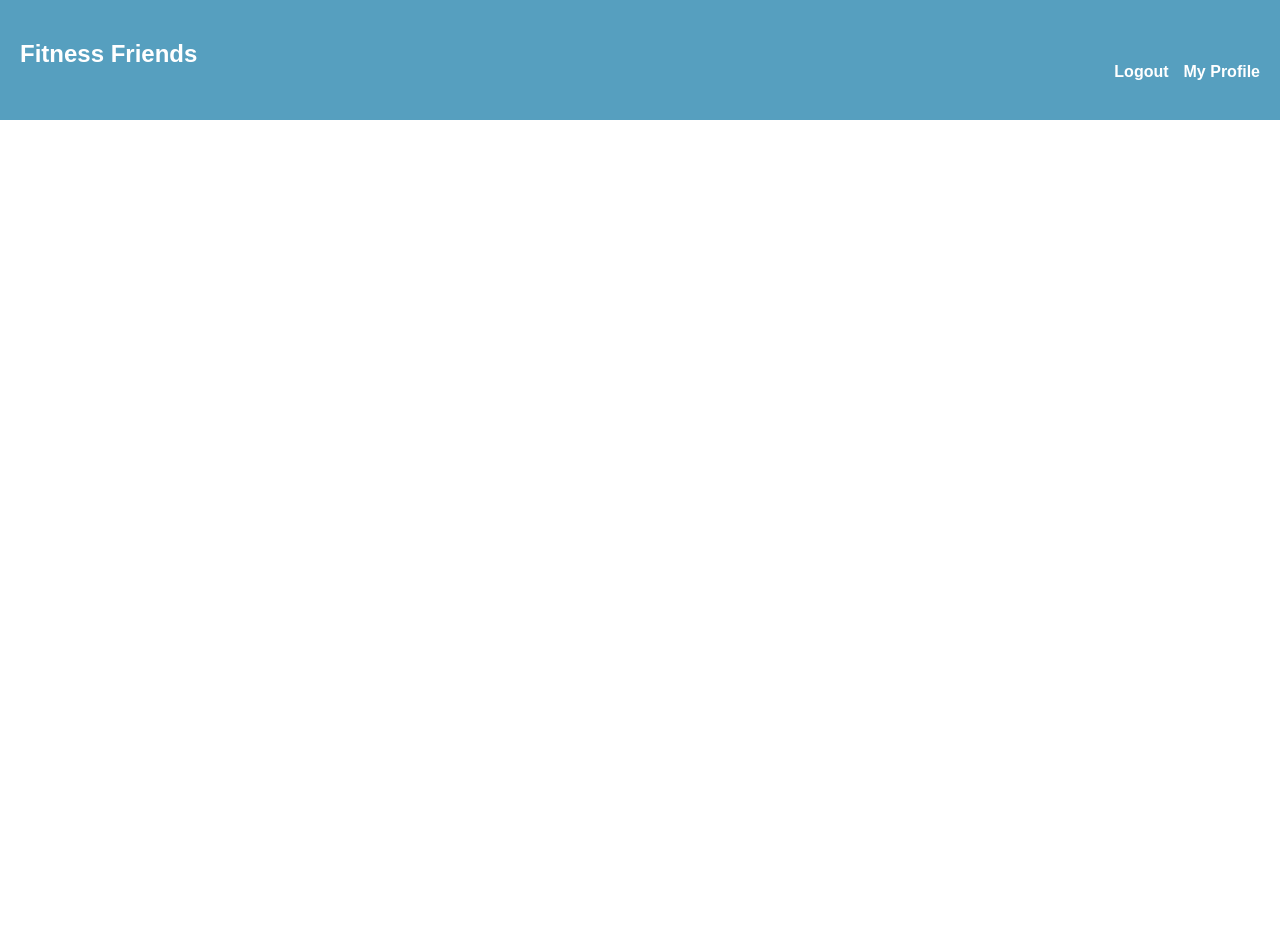
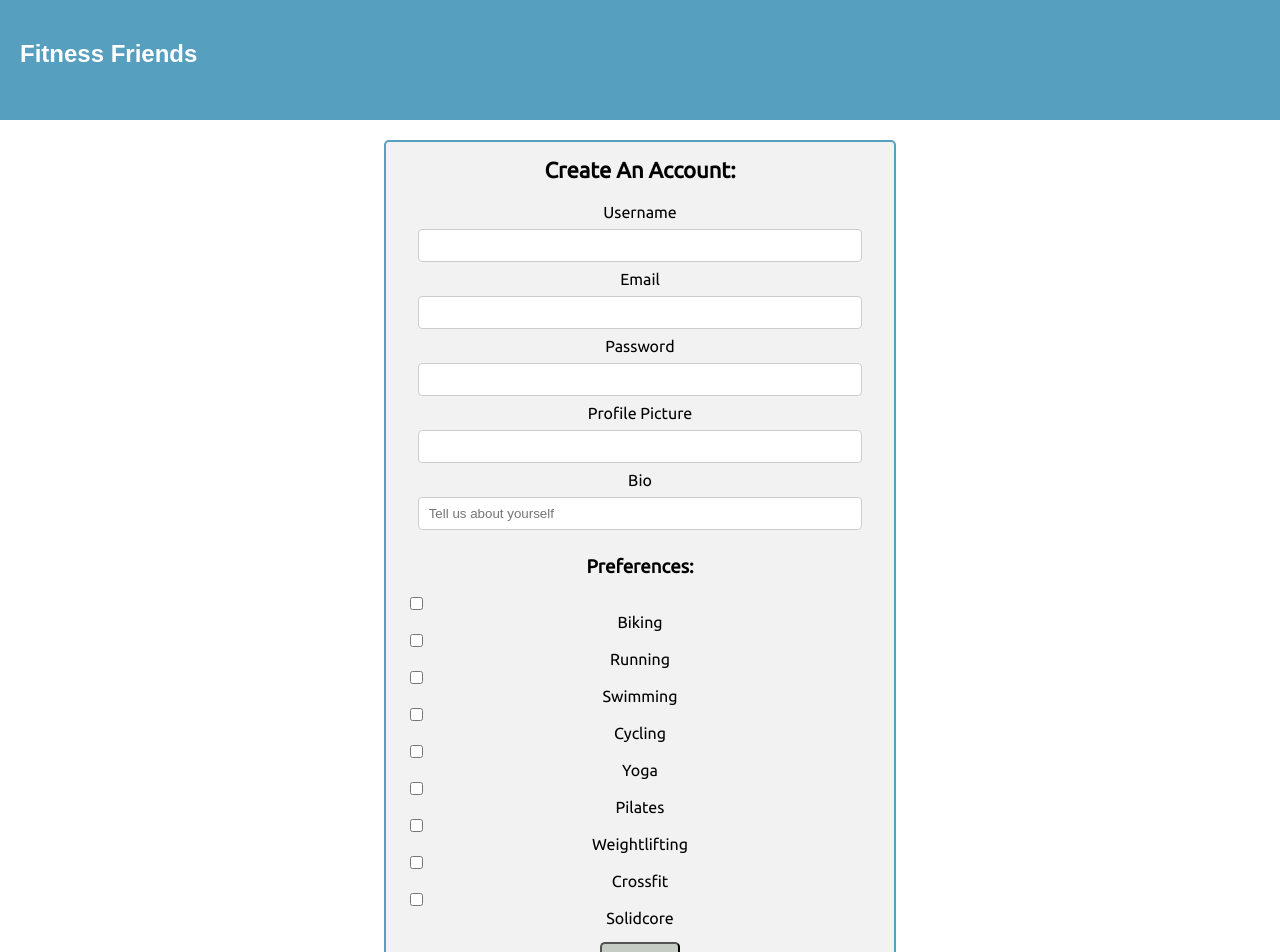
Before and after one commit to lenelow/fitness-friends, a React (Create React App) app: page /signup in a window 1280 px wide. Shown: the top 952 px of the page. Before the commit the page ends 800 px from the top, so only its background shows below. Built offline with nearby package versions, Linux system fonts and the light colour scheme; a web font is replaced by a local one.

Commit message:
styling signup page

```diff
--- a/src/components/App.js
+++ b/src/components/App.js
@@ -4,6 +4,7 @@ import Welcome from './Welcome'
 import Profile from './Profile'
 import Login from './Login'
 import { Route, Link } from 'react-router-dom'
+import SignUp from './SignUp'
 import axios from 'axios'
 
 class App extends Component {
@@ -91,6 +92,11 @@ class App extends Component {
             exact
             component={Login}
           />
+          <Route
+            path='/signup'
+            exact
+            component={SignUp}
+          />
         </main>
       </div>
     )
--- a/src/components/FriendList.css
+++ b/src/components/FriendList.css
@@ -6,8 +6,8 @@
     margin: 0 15px 15px 15px;
 }
 
-.friendList {
-    padding-top: -10px;
+.friend {
+    padding-left: 0;
 }
 
 .myFriends {
--- a/src/components/Login.css
+++ b/src/components/Login.css
@@ -17,7 +17,6 @@
     margin-top: 8px;
     margin-bottom: 8px;
     border-radius: 5px;
-    background-color: #B1BDAF;
     background: rgba(177, 189, 175, 0.7);
 }
 
@@ -25,6 +24,10 @@
     background-color: #737A71;
 }
 
+.navButton {
+    display: none;
+}
+
 #signup {
     font-size: 15px;
     margin-top: 15px;
--- a/src/components/Login.js
+++ b/src/components/Login.js
@@ -1,41 +1,44 @@
-import React, { Component } from "react";
-import "./Login.css";
+import React, { Component } from 'react'
+import './Login.css'
+import { Link } from 'react-router-dom'
 
 class Login extends Component {
-  render() {
+  render () {
     return (
       <div>
-        <h1 className="login">Log In</h1>
+        <h1 className='login'>Log In</h1>
         <form>
           <input
-            className="loginInfo"
-            type="text"
-            value="Email"
+            className='loginInfo'
+            type='text'
+            value='Email'
             onChange={this.props.handleInput}
           />
           <br />
           <input
-            className="loginInfo"
-            type="text"
-            value="Password"
+            className='loginInfo'
+            type='text'
+            value='Password'
             onChange={this.props.handleInput}
           />
           <br />
-          <button
-            className="loginButton"
-            type="Submit"
-            value="Login"
-            onClick={this.props.handleLogIn}
-          >
-            Submit
-          </button>
+          <Link to='/'>
+            <button
+              className='loginButton'
+              type='Submit'
+              value='Login'
+              onClick={this.props.handleLogIn}
+            >
+              Submit
+            </button>
+          </Link>
         </form>
-        <a href="/signup" id="signup">
+        <Link to='/signup' id='signup'>
           Don't have an account? Sign up here!
-        </a>
+        </Link>
       </div>
-    );
+    )
   }
 }
 
-export default Login;
+export default Login
--- a/src/components/SignUp.css
+++ b/src/components/SignUp.css
@@ -1,3 +1,67 @@
+input[type=text], select {
+  width: 95%;
+  padding: 8px 10px;
+  margin: 8px 0;
+  display: inline-block;
+  border: 1px solid #ccc;
+  border-radius: 4px;
+  box-sizing: border-box;
+}
+
+input[type=submit] {
+  width: 75%;
+  background-color: grey;
+  color: white;
+  padding: 14px 20px;
+  margin: 8px 0;
+  border: none;
+  border-radius: 4px;
+  cursor: pointer;
+}
+
 .form {
-  border: 5px solid #569fbf;
+  border: 2px solid #569fbf;
+  margin-right: 30vw;
+  margin-left: 30vw;
+  margin-top: 20px;
+  border-radius: 5px;
+  background-color: #f2f2f2;
+  padding: 0 20px 20px 20px;
 }
+
+.createAccount {
+  font-size: 22px;
+  margin-bottom: 20px;
+}
+
+.signupButton {
+  width: 80px;
+  height: 35px;
+  margin-top: 15px;
+  margin-bottom: 8px;
+  border-radius: 5px;
+  background: rgba(177, 189, 175, 0.7);
+  font-size: 15px;
+}
+
+.signupButton:active {
+  background-color: #7C857B;
+}
+
+input[type=checkbox]{
+  display: block;
+}
+
+
+
+
+/*
+
+.inputForm {
+  text-align: left;
+  padding-left: 140px;
+}
+
+.preferences {
+  margin-bottom: 5px;
+} */
--- a/src/components/SignUp.js
+++ b/src/components/SignUp.js
@@ -1,79 +1,82 @@
-import React, { Component } from "react";
+import React, { Component } from 'react'
+import './SignUp.css'
 
 class SignUp extends Component {
-  render() {
+  render () {
     return (
-      <div className="form">
+      <div className='form'>
+        <h1 className='createAccount'>Create An Account:</h1>
+        <div className='inputForm'>
           <div>
-          <label htmlFor="username">Username</label>
+            <label htmlFor='username'>Username</label>
             <input
-            type="text"
-            name="username"
+              className='signupInput'
+              type='text'
+              name='username'
               onChange={this.props.handleInput}
             />
           </div>
           <div>
-          <label htmlFor="email">Email</label>
-          <input type="text" name="email" onChange={this.props.handleInput} />
+            <label htmlFor='email'>Email</label>
+            <input className='signupInput' type='text' name='email' onChange={this.props.handleInput} />
           </div>
           <div>
-          <label htmlFor="password">Password</label>
+            <label htmlFor='password'>Password</label>
             <input
-            type="text"
-            name="password"
+              className='signupInput'
+              type='text'
+              name='password'
               onChange={this.props.handleInput}
             />
           </div>
           <div>
-          <label htmlFor="image">Image</label>
-          <input type="text" name="image" onChange={this.props.handleInput} />
+            <label htmlFor='image'>Profile Picture</label>
+            <input className='signupInput' type='text' name='image' onChange={this.props.handleInput} />
           </div>
           <div>
-          <label htmlFor="bio">Bio</label>
+            <label htmlFor='bio'>Bio</label>
             <input
-            type="text"
-            name="bio"
-            placeholder="Tell us about yourself"
+              className='signupInput'
+              type='text'
+              name='bio'
+              placeholder='Tell us about yourself'
               onChange={this.props.handleInput}
             />
           </div>
+        </div>
         <div>
-          <h3>Preferences:</h3>
-          <input type="checkbox" name="preferences[biking]" value="true" />
+          <h3 className='preferences'>Preferences:</h3>
+          <input className='checkbox' type='checkbox' name='preferences[biking]' value='true' />
           <label>Biking</label>
           <br />
-          <input type="checkbox" name="preferences[running]" value="true" />
+          <input className='checkbox' type='checkbox' name='preferences[running]' value='true' />
           <label>Running</label>
           <br />
-          <input type="checkbox" name="preferences[swimming]" value="true" />
+          <input className='checkbox' type='checkbox' name='preferences[swimming]' value='true' />
           <label>Swimming</label>
           <br />
-          <input type="checkbox" name="activitiy[cycling]" value="true" />
+          <input className='checkbox' type='checkbox' name='activitiy[cycling]' value='true' />
           <label>Cycling</label>
           <br />
-          <input type="checkbox" name="preferences[yoga]" value="true" />
+          <input className='checkbox' type='checkbox' name='preferences[yoga]' value='true' />
           <label>Yoga</label>
           <br />
-          <input type="checkbox" name="preferences[pilates]" value="true" />
+          <input className='checkbox' type='checkbox' name='preferences[pilates]' value='true' />
           <label>Pilates</label>
           <br />
-          <input
-            type="checkbox"
-            name="preferences[weightlifting]"
-            value="true"
-          />
+          <input className='checkbox' type='checkbox' name='preferences[weightlifting]' value='true' />
           <label>Weightlifting</label>
           <br />
-          <input type="checkbox" name="preferences[crossfit]" value="true" />
+          <input className='checkbox' type='checkbox' name='preferences[crossfit]' value='true' />
           <label>Crossfit</label>
           <br />
-          <input type="checkbox" name="preferences[solidcore]" value="true" />
+          <input className='checkbox' type='checkbox' name='preferences[solidcore]' value='true' />
           <label>Solidcore</label>
         </div>
-        <input value="Submit" type="submit" onClick={this.props.handleSignUp} />
+        <button className='signupButton' value='signup' type='submit' onClick={this.props.handleSignUp}>Sign Up</button>
       </div>
-    );
+    )
   }
 }
 
-export default SignUp;
+export default SignUp
--- a/src/components/Welcome.css
+++ b/src/components/Welcome.css
@@ -1,3 +1,4 @@
-h1 {
+.welcome {
       margin-bottom: 50px;
+      text-align: center;
   }
--- a/src/components/Welcome.js
+++ b/src/components/Welcome.js
@@ -28,7 +28,7 @@ class Welcome extends Component {
   render () {
     return (
       <div>
-        <h1>Welcome, {this.state.name}</h1>
+        <h1 className='welcome'>Welcome, {this.state.name}</h1>
         <FriendList />
       </div>
     )
```
Lines whose indentation alone changed are shown as unchanged.
